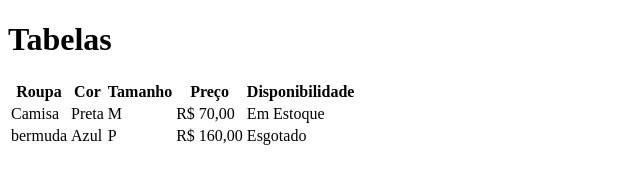
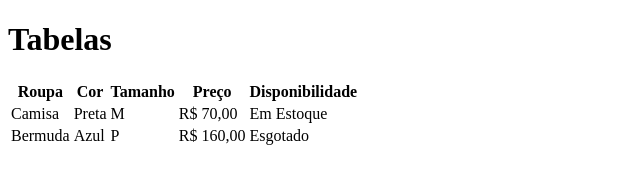
Before and after one commit to Carlos-Souza-200130/aula-tabela, a plain HTML site: page index.html in a window 1280 px wide. Shown: the full height of the page, 0-640 px from the left. Drawn offline with Linux system fonts and the light colour scheme.

Commit message:
correção de uma letra maiuscula

```diff
--- a/index.html
+++ b/index.html
@@ -24,7 +24,7 @@
             <td>Em Estoque</td>
         </tr>
         <tr>
-            <td>bermuda</td>
+            <td>Bermuda</td>
             <td>Azul</td>
             <td>P</td>
             <td>R$ 160,00</td>
```
